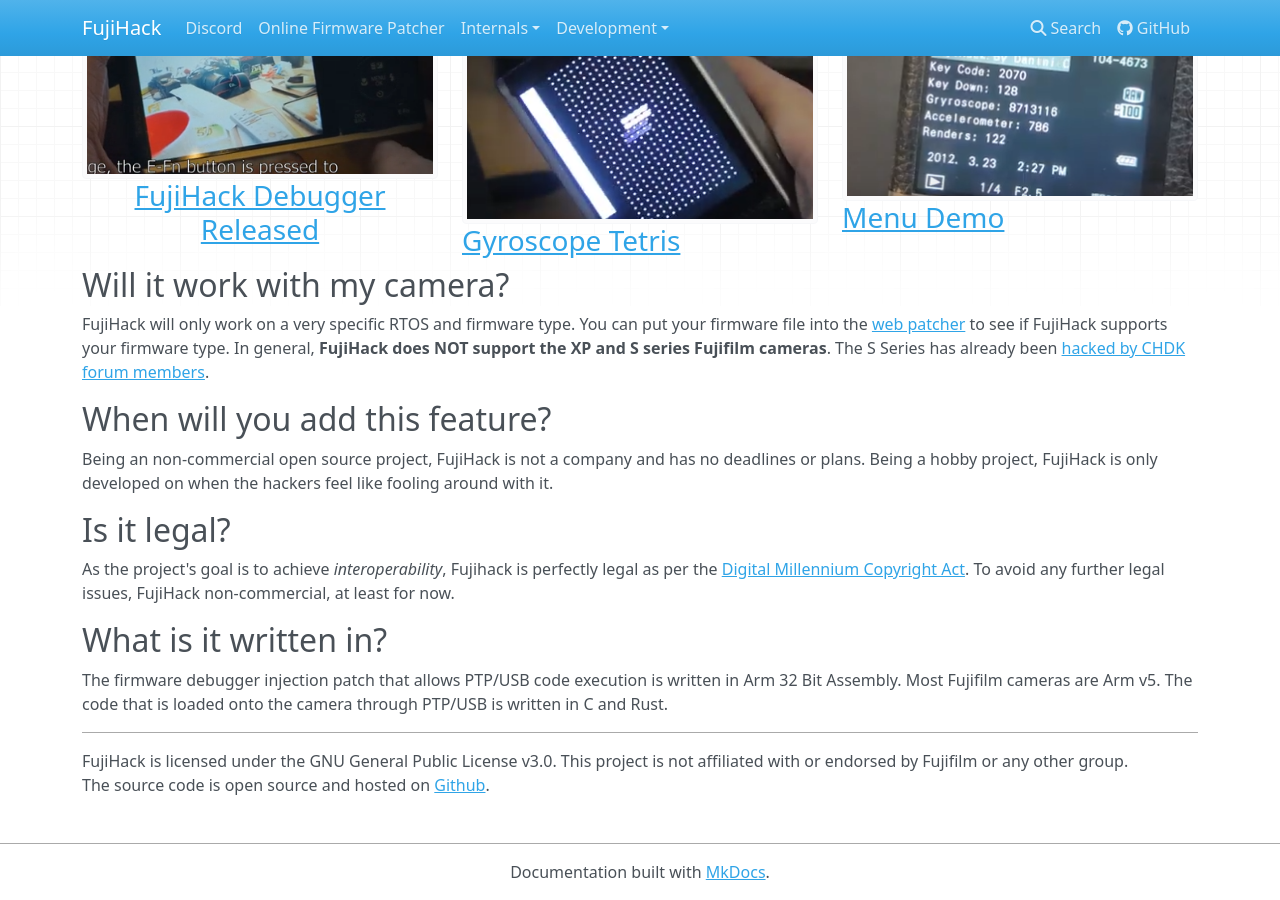
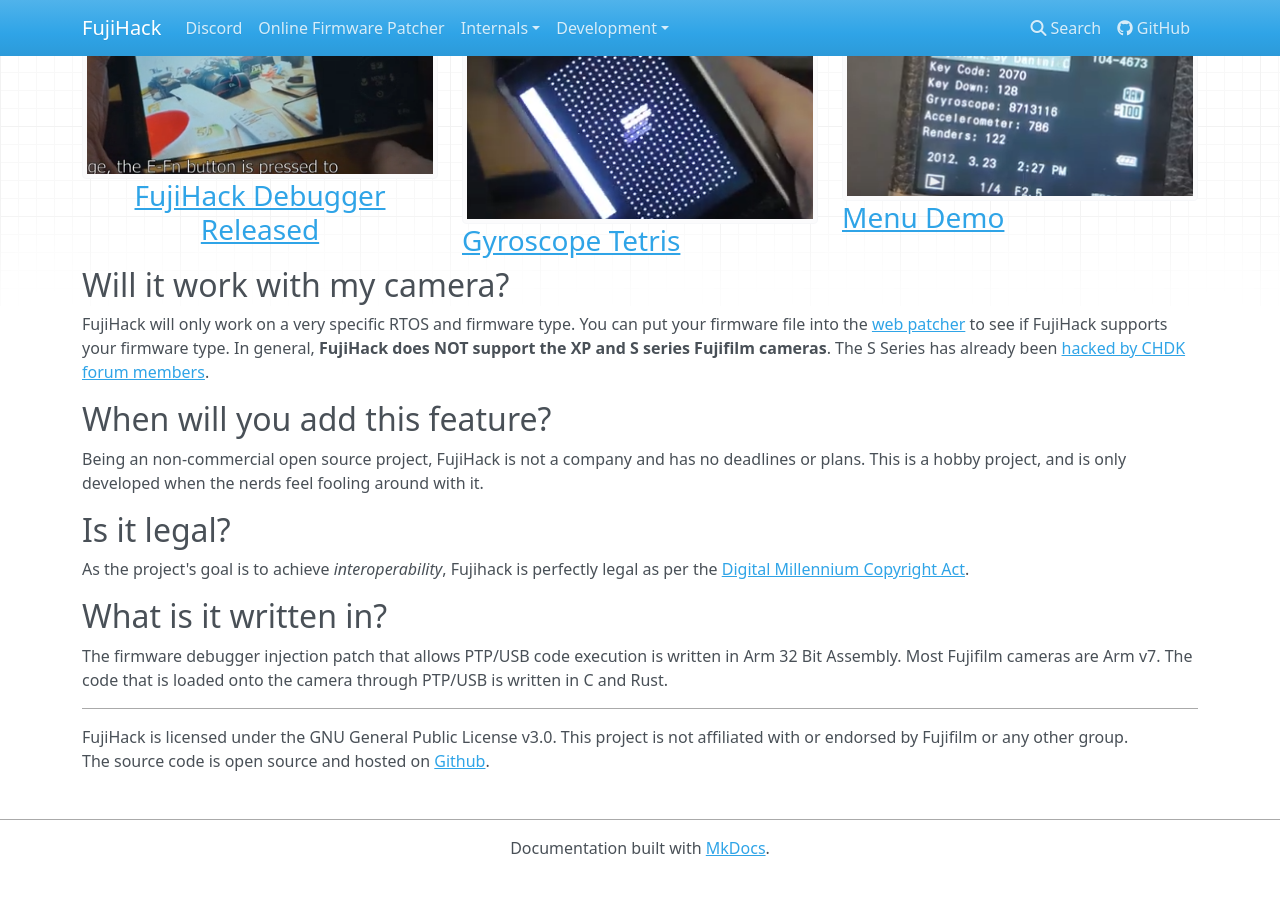
Before and after one commit to fujihack/wiki, an MkDocs documentation site: the page built from docs/index.md, in a window 1280 px wide and 900 px high, scrolled down 566 px. Built offline with MkDocs 1.6.1, drawn with Linux system fonts in a browser that asks for light colours; nearby versions of some CDN libraries; after the commit the page ends 1442 px from its top, so only the background shows below that.

Commit message:
Update index.md

```diff
--- a/docs/index.md
+++ b/docs/index.md
@@ -52,15 +52,14 @@
 In general, **FujiHack does NOT support the XP and S series Fujifilm cameras**. The S Series has already been [hacked by CHDK forum members](https://chdk.setepontos.com/index.php?topic=6484.0).
 
 ## When will you add this feature?
-Being an non-commercial open source project, FujiHack is not a company and has no deadlines or plans. Being a hobby project,
-FujiHack is only developed on when the hackers feel like fooling around with it.
+Being an non-commercial open source project, FujiHack is not a company and has no deadlines or plans. This is a hobby project, and is only developed when
+the nerds feel fooling around with it.
 
 ## Is it legal?
 As the project's goal is to achieve *interoperability*, Fujihack is perfectly legal as per the [Digital Millennium Copyright Act](https://www.law.cornell.edu/uscode/text/17/1201).
-To avoid any further legal issues, FujiHack non-commercial, at least for now.
 
 ## What is it written in?
-The firmware debugger injection patch that allows PTP/USB code execution is written in Arm 32 Bit Assembly. Most Fujifilm cameras are Arm v5.
+The firmware debugger injection patch that allows PTP/USB code execution is written in Arm 32 Bit Assembly. Most Fujifilm cameras are Arm v7.
 The code that is loaded onto the camera through PTP/USB is written in C and Rust.
 
 ---
```
